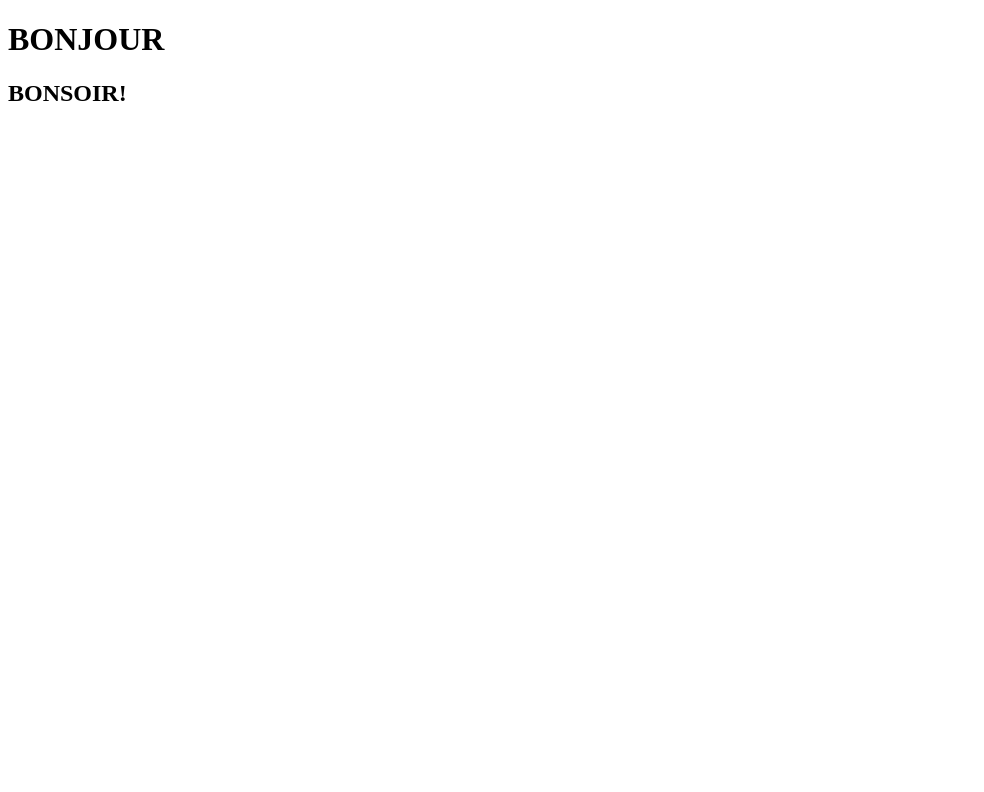
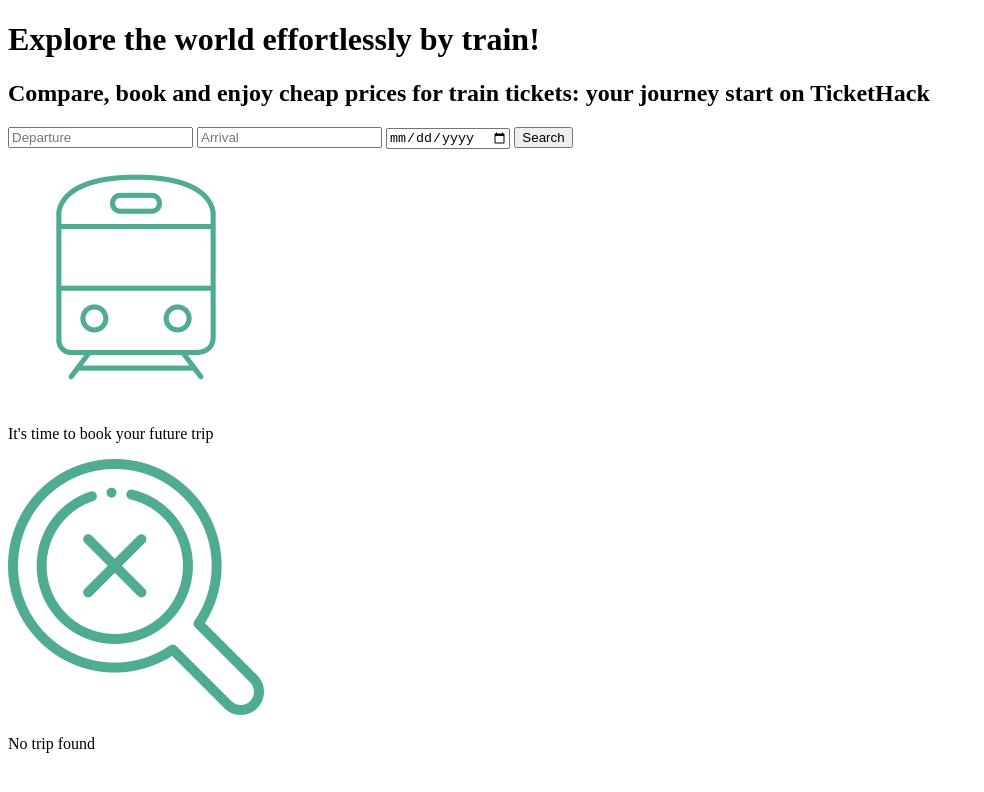
Before and after one commit to abzsimon/hackathon1-frontend, a plain HTML site: page index.html in a window 1280 px wide. Shown: the whole page, without its empty margins (0-984 px from the left). Drawn offline with Linux system fonts and the light colour scheme.

Commit message:
index.html rempli

```diff
--- a/index.html
+++ b/index.html
@@ -6,9 +6,20 @@
 </head>
 
 <body>
-    <h1>BONJOUR</h1>
-    <h2>BONSOIR!</h2>
-
+    <h1>Explore the world effortlessly by train!</h1>
+    <h2>Compare, book and enjoy cheap prices for train tickets: your journey start on TicketHack</h2>
+    <div class="departureArrivalDateSearchContainer">
+      <input id="departureInput" type="text" placeholder="Departure"/>
+      <input id="arrivalInput" type="text" placeholder="Arrival"/>
+      <input id="dateInput" type="date"/>
+      <button id="searchTicket">Search</button>
+    </div>
+    <div class="searchResult">
+      <img src="./images/train.png"/>
+      <p>It's time to book your future trip</p>
+      <img src="./images/notfound.png"/>
+      <p>No trip found</p>
+    </div>
 
   <script src="script.js"></script>
 </body>
```
Also changed, not shown: images/background.jpg (added), images/notfound.png (added), images/train.png (added).
